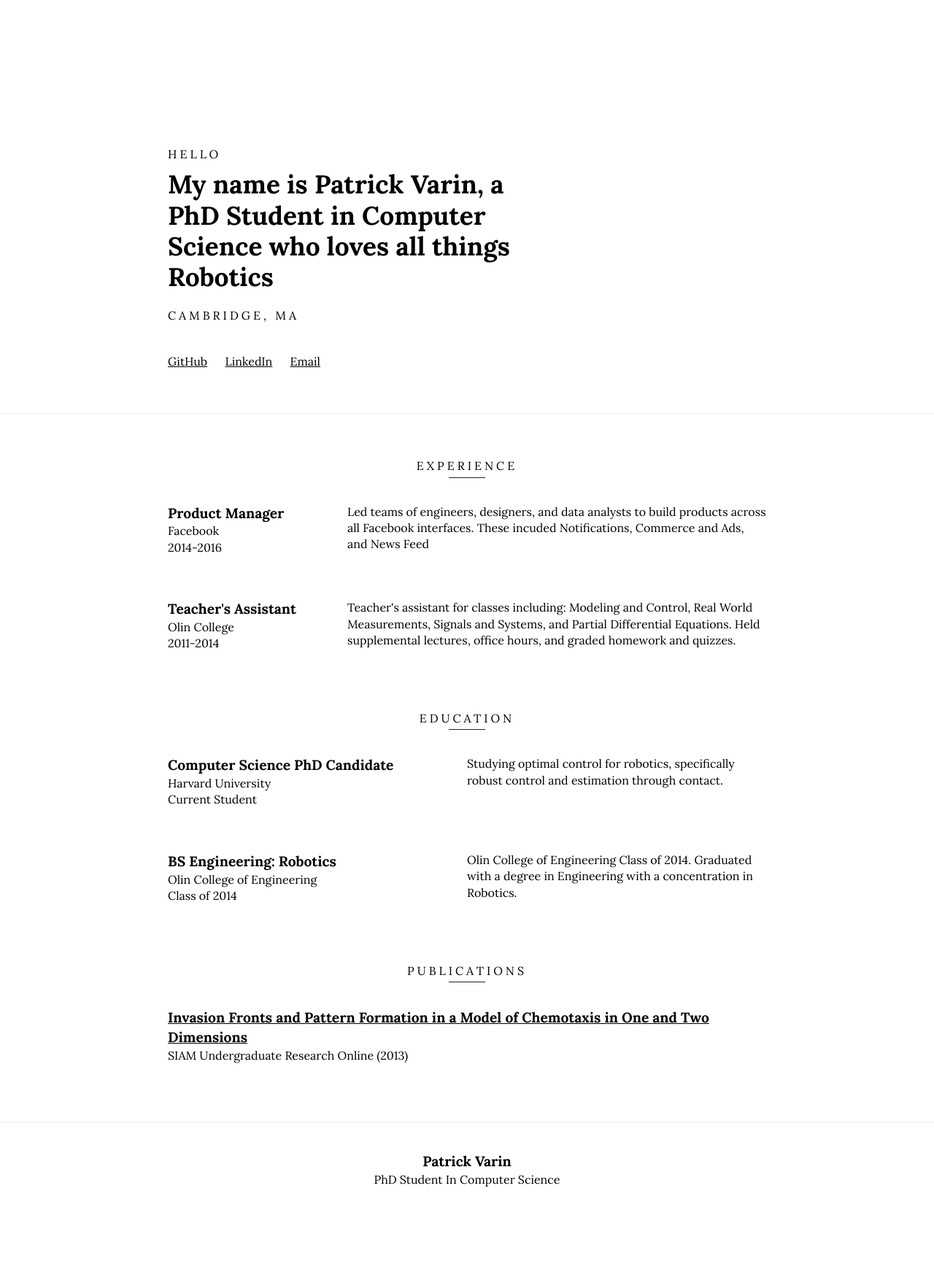
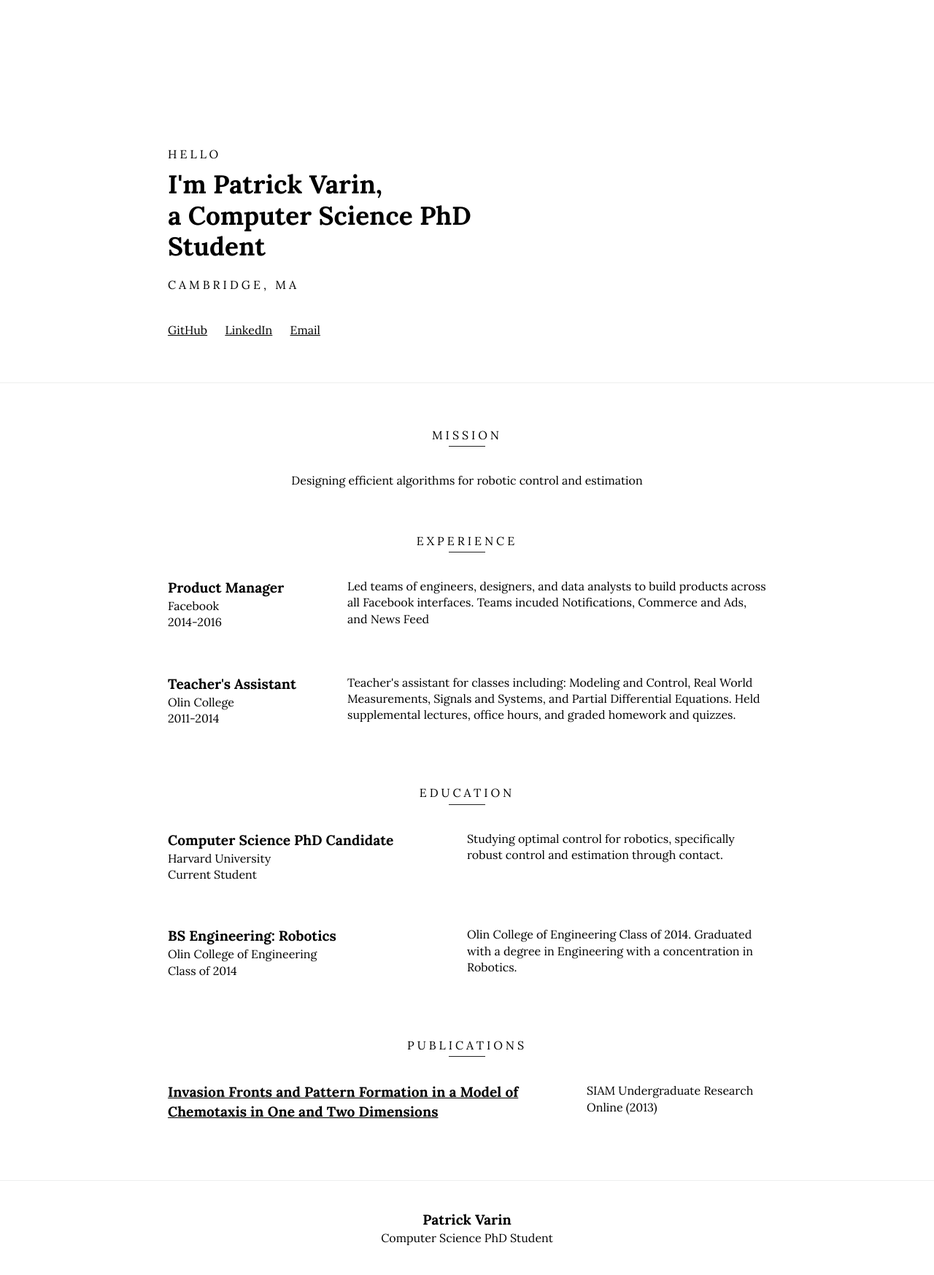
Before and after one commit to pvarin/pvarin.github.io, a Jekyll site: the page built from index.html, in a window 1280 px wide. Shown: the whole page at 73% size. Built offline with Jekyll 4.4.1, drawn with Linux system fonts in a browser that asks for light colours; before the commit the page ends 1667 px from its top, so only the background shows below that.

Commit message:
Adding mission field and reformatting the publications section

```diff
--- a/_config.yml
+++ b/_config.yml
@@ -7,7 +7,7 @@ description: Patrick Varin's online resume.
 baseurl: ""
 url: "pvarin.github.io"
 name: Patrick Varin
-job: PhD Student in Computer Science
+job: Computer Science PhD Student
 location: Cambridge, MA
 interests: Robotics
 # twitter_username: thepatrickvarin
--- /dev/null
+++ b/_data/bio.yml
@@ -0,0 +1 @@
+mission: Designing efficient algorithms for robotic control and estimation
--- a/_data/jobs.yml
+++ b/_data/jobs.yml
@@ -1,6 +1,6 @@
 -   title: Product Manager
     company: Facebook
-    description: Led teams of engineers, designers, and data analysts to build products across all Facebook interfaces. These incuded Notifications, Commerce and Ads, and News Feed
+    description: Led teams of engineers, designers, and data analysts to build products across all Facebook interfaces. Teams incuded Notifications, Commerce and Ads, and News Feed
     period: 2014-2016
 
 -   title: Teacher's Assistant
--- a/_includes/header.html
+++ b/_includes/header.html
@@ -2,7 +2,7 @@
     <div class="container">
         <div class="intro">
             <p class="intro__pre">Hello</p>
-            <p class="intro__main">My name is <span>{{ site.name }}</span>, a {{ site.job }} who loves all things {{ site.interests }}</p>
+            <p class="intro__main">I'm <span>{{ site.name }}</span>,<br>a {{ site.job }}</p>
             <p class="intro__post">{{ site.location }}</p>
         </div>
 
--- a/_includes/resume.html
+++ b/_includes/resume.html
@@ -1,3 +1,10 @@
+<h3 class="section-title">Mission</h3>
+<dl class="mission">
+    <dt>
+        {{site.data.bio.mission}}
+    <dt/>
+</dl>
+
 <h3 class="section-title">Experience</h3>
 <dl class="experience">
     {% for job in site.data.jobs %}
@@ -31,11 +38,10 @@
     {% for pub in site.data.publications %}
         <dt>
             <p class="title"><a href="{{publications.link}}">{{ pub.title }}</a></p>
+        </dt><!--
+        --><dd>
             <p class="company">{{ pub.journal }}</p>
             <p class="period">{{ pub.year }}</p>
-        </dt><!--
-        --><dd>
-            <p>{{ pub.description }}</p>
         </dd>
     {% endfor %}
 </dl>
--- a/_sass/_resume.scss
+++ b/_sass/_resume.scss
@@ -12,8 +12,16 @@ dt, dd {
 }
 
 @media(min-width: 640px) {
+
     dt, dd {
         margin-bottom: 60px;
+    }
+
+    .mission {
+        dt {
+            display: block;
+            text-align: center;
+        }
     }
 
     .experience {
@@ -31,6 +39,16 @@ dt, dd {
             width: 50%;
         }
     }
+
+    .publications {
+        dt {
+            width: 70%;
+            padding-right: ($spacer * 2);
+        }
+        dd {
+            width: 30%;
+        }
+    }
 }
 
 .title {
@@ -41,11 +59,11 @@ dt, dd {
 
 a {
     color: black!important;
-    background: rgba(245, 215, 110, 0);
+    background: rgba(66, 134, 244, 0);
     transition: all linear .2s;
 
     &:hover {
-        background: rgba(245, 215, 110, 1);
+        background: rgba(66, 134, 244, .3);
         text-decoration: none;
     }
 }
```
